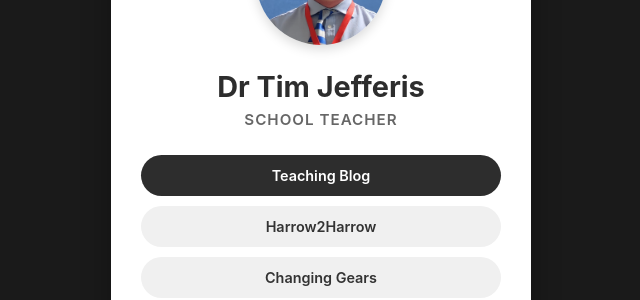
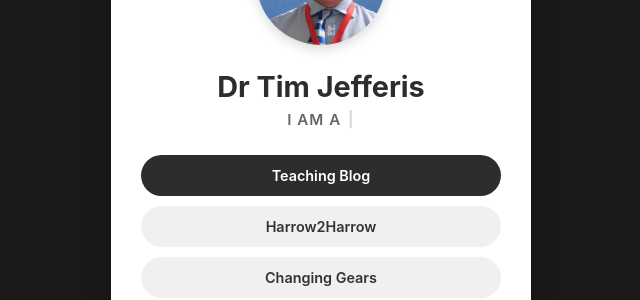
Before and after one commit to tjjefferis/timjefferis.com, a Jekyll site: the page built from index.html, in a window 1280 px wide. Shown: the part 315-615 px from the top of the page, without its empty margins (319-959 px from the left). Built offline with Jekyll 4.4.1, drawn with Linux system fonts in a browser that asks for light colours; some of the changed lines change nothing that is shown.

Commit message:
Restore dynamic typewriter effect beneath profile name

```diff
--- a/index.html
+++ b/index.html
@@ -98,13 +98,23 @@
       height: 24px;
       fill: currentColor;
     }
+    .cursor {
+      font-weight: bold;
+      color: #2d2d2d;
+      animation: blink 0.7s infinite;
+      margin-left: 2px;
+    }
+    @keyframes blink {
+      0%, 100% { opacity: 1; }
+      50% { opacity: 0; }
+    }
   </style>
 </head>
 <body>
   <div class="card">
     <img class="profile-img" src="Screenshot 2022-11-23 at 12.18.47.png" alt="Dr Tim Jefferis">
     <h1>Dr Tim Jefferis</h1>
-    <div class="subtitle">School Teacher</div>
+    <div class="subtitle">I am a <span id="typewriter"></span><span class="cursor">|</span></div>
 
     <div class="links-container">
       <a href="/blog" class="btn">Teaching Blog</a>
@@ -131,5 +141,48 @@
       </a>
     </div>
   </div>
+    <script>
+      const words = ["School Teacher", "International Educator", "Property Investor", "Cyclist"];
+      let i = 0;
+      let timer;
+
+      function typingEffect() {
+        let word = words[i].split("");
+        var loopTyping = function() {
+          if (word.length > 0) {
+            document.getElementById('typewriter').innerHTML += word.shift();
+          } else {
+            setTimeout(deletingEffect, 2000);
+            return false;
+          }
+          timer = setTimeout(loopTyping, 100);
+        };
+        loopTyping();
+      }
+
+      function deletingEffect() {
+        let word = words[i].split("");
+        var loopDeleting = function() {
+          if (word.length > 0) {
+            word.pop();
+            document.getElementById('typewriter').innerHTML = word.join("");
+          } else {
+            if (words.length > (i + 1)) {
+              i++;
+            } else {
+              i = 0;
+            }
+            setTimeout(typingEffect, 500);
+            return false;
+          }
+          timer = setTimeout(loopDeleting, 60);
+        };
+        loopDeleting();
+      }
+
+      document.addEventListener("DOMContentLoaded", function() {
+        typingEffect();
+      });
+    </script>
 </body>
 </html>
```
